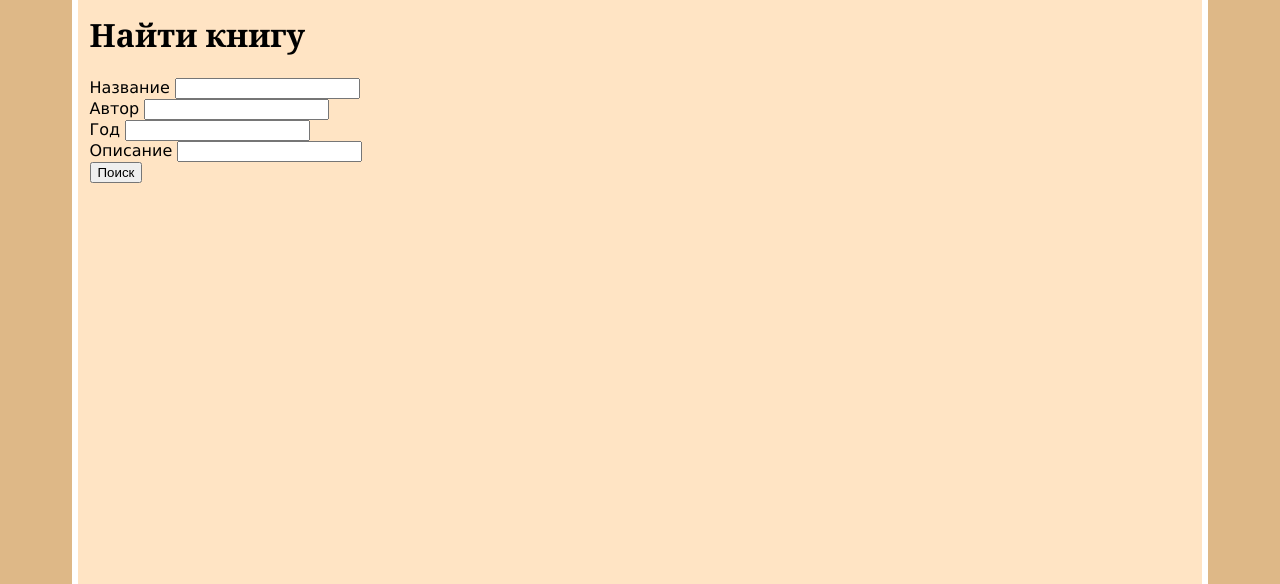
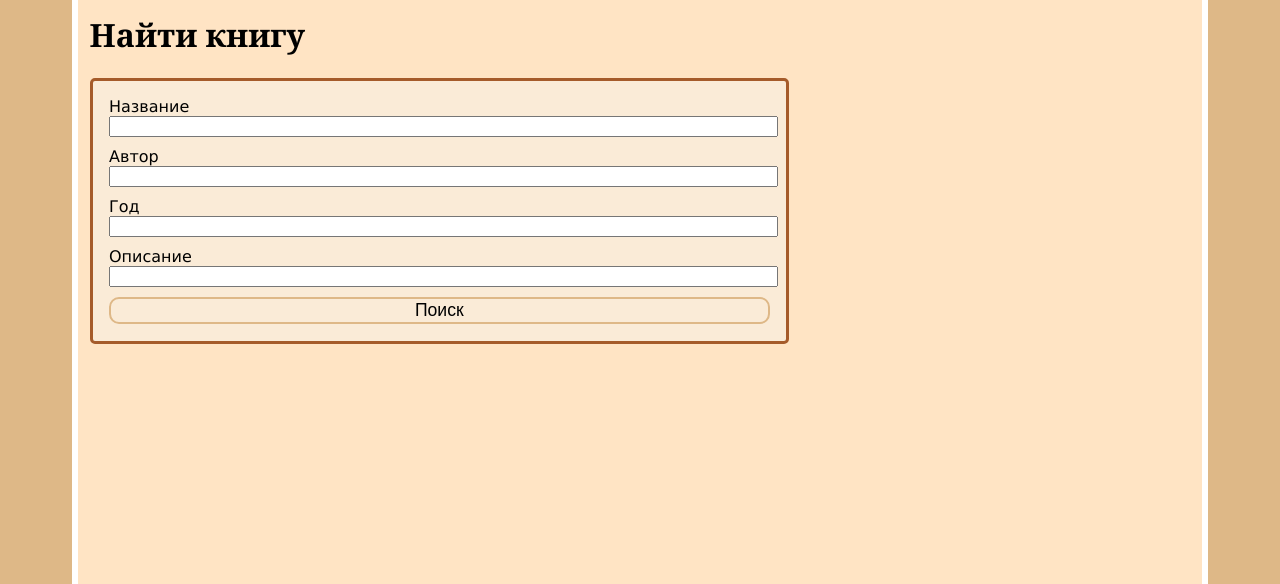
Before and after one commit to vkirs229037/ks_project, a Flask app: page /library/search in a window 1280 px wide. Shown: the part 35-619 px from the top of the page. Run offline with Flask 3, Linux system fonts and the light colour scheme.

Commit message:
Форматирование страницы поиска

```diff
--- /dev/null
+++ b/app/static/css/search.css
@@ -0,0 +1,60 @@
+.search {
+    display: flex;
+    flex-direction: column;
+    gap: 10px;
+    padding: 2%;
+    border: 3px solid rgb(165, 91, 42);
+    border-radius: 5px;
+    background-color: antiquewhite;
+    width: 80%;
+}
+
+.search input {
+    width: 100%;
+}
+
+.search button {
+    background-color: antiquewhite;
+    border: 2px solid burlywood;
+    border-radius: 10px;
+    font-size: 110%;
+}
+
+.search button:hover {
+    background-color: burlywood;
+    border: 2px solid rgb(186, 154, 112);
+}
+
+.search-result {
+    visibility: hidden;
+    display: flex;
+    flex-direction: column;
+    gap: 5px;
+    margin: 5% 0;
+}
+
+.search-result a {
+    color: black;
+    text-decoration: none;
+}
+
+.entry {
+    display: flex;
+    flex-direction: column;
+    gap: 0;
+    border: 2px solid rgb(165, 91, 42);
+    border-radius: 5px;
+    background-color: antiquewhite;
+}
+
+.entry p {
+    margin: 5px;
+}
+
+.entry-title {
+    font-weight: bold;
+}
+
+.entry:hover {
+    background-color: burlywood;
+}
--- a/app/static/js/search.js
+++ b/app/static/js/search.js
@@ -1,4 +1,7 @@
+let search_div = document.querySelector(".search-result")
+
 async function search() {
+    search_div.style.visibility = "visible"
     let title = document.querySelector("#search-title").value
     let author = document.querySelector("#search-author").value
     let year = document.querySelector("#search-year").value
@@ -21,17 +24,14 @@ async function search() {
 }
 
 function search_err(response) {
-    let search_div = document.querySelector(".search-result")
     search_div.innerHTML = `<p>Произошла ошибка при поиске. ${response.status}</p>`
 }
 
 function err(error) {
-    let search_div = document.querySelector(".search-result")
     search_div.innerHTML = `<p>Произошла ошибка. ${error}</p>`
 }
 
 function search_results(json) {
-    let search_div = document.querySelector(".search-result")
     search_div.innerHTML = ""
     json.forEach(entry => {
         add_entry(entry)
@@ -40,12 +40,11 @@ function search_results(json) {
 }
 
 function add_entry(entry) {
-    let search_div = document.querySelector(".search-result")
     let entry_div =
     `<a href='/library/${entry[0]}'>
         <div class='entry'>
-            <h3>${entry[1]}</h3>
-            <h4>Автор: ${entry[2]}</h4>
+            <p class='entry-title'>${entry[1]}</p>
+            <p>Автор: ${entry[2]}</p>
             <p>Год издания: ${entry[3]}</p>
             <p>${entry[4].substring(0, 127) + "..."}</p>
         </div>
--- a/app/templates/search.html
+++ b/app/templates/search.html
@@ -9,7 +9,6 @@
 {% endblock %}
 
 {% block body %}
-<script src="{{url_for('static', filename='js/search.js')}}"></script>
 <div class="container">
     <h1>Найти книгу</h1>
     <div class="search">
@@ -33,4 +32,5 @@
     </div>
     <div class="search-result"></div>
 </div>
+<script src="{{url_for('static', filename='js/search.js')}}"></script>
 {% endblock %}
```
